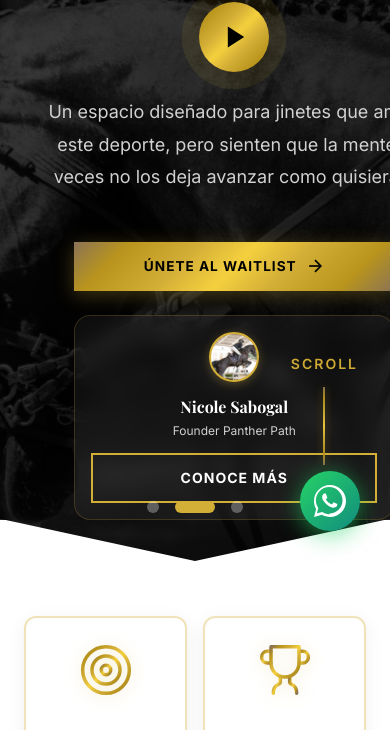
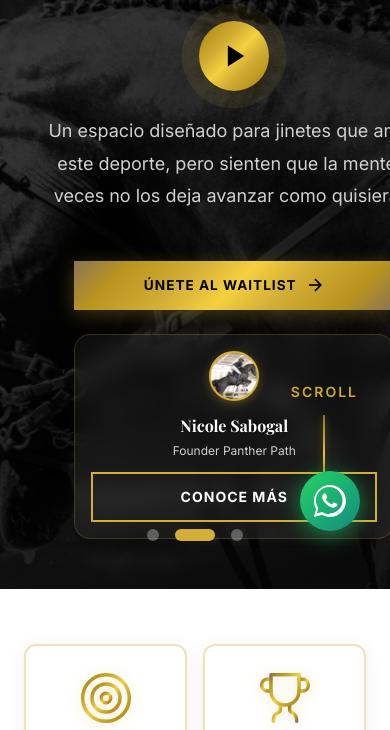
Before and after one commit to cjsabogal-boop/pantherpath, a plain HTML site: page index.html in a window 390 px wide. Shown: the part 283-1013 px from the top of the page. Drawn offline with nearby package versions, Linux system fonts and the light colour scheme.

Commit message:
[Auto] Fix: Ajustar padding Hero móvil y permitir scroll natural

```diff
--- a/styles.css
+++ b/styles.css
@@ -126,8 +126,13 @@
     .hero-slider {
         width: 100%;
         max-width: 100%;
+        height: auto !important; /* Permitir que crezca según contenido */
+        min-height: 100vh;
+        overflow: visible !important; /* Permitir scroll si excede */
         touch-action: auto !important;
         -webkit-overflow-scrolling: touch !important;
+        clip-path: none !important; /* Evitar cortes en móvil */
+        margin-bottom: 0;
     }
 
     .slide {
@@ -138,8 +143,10 @@
         width: 100%;
         max-width: 100%;
         padding: 0;
-        padding-top: 50px;
+        padding-top: 110px; /* Aumentado para bajar la caja de Acompañamiento */
+        padding-bottom: 50px; /* Espacio abajo */
         touch-action: auto !important;
+        height: auto !important; /* Permitir flujo natural */
     }
 
     .hero-content-inner {
```
